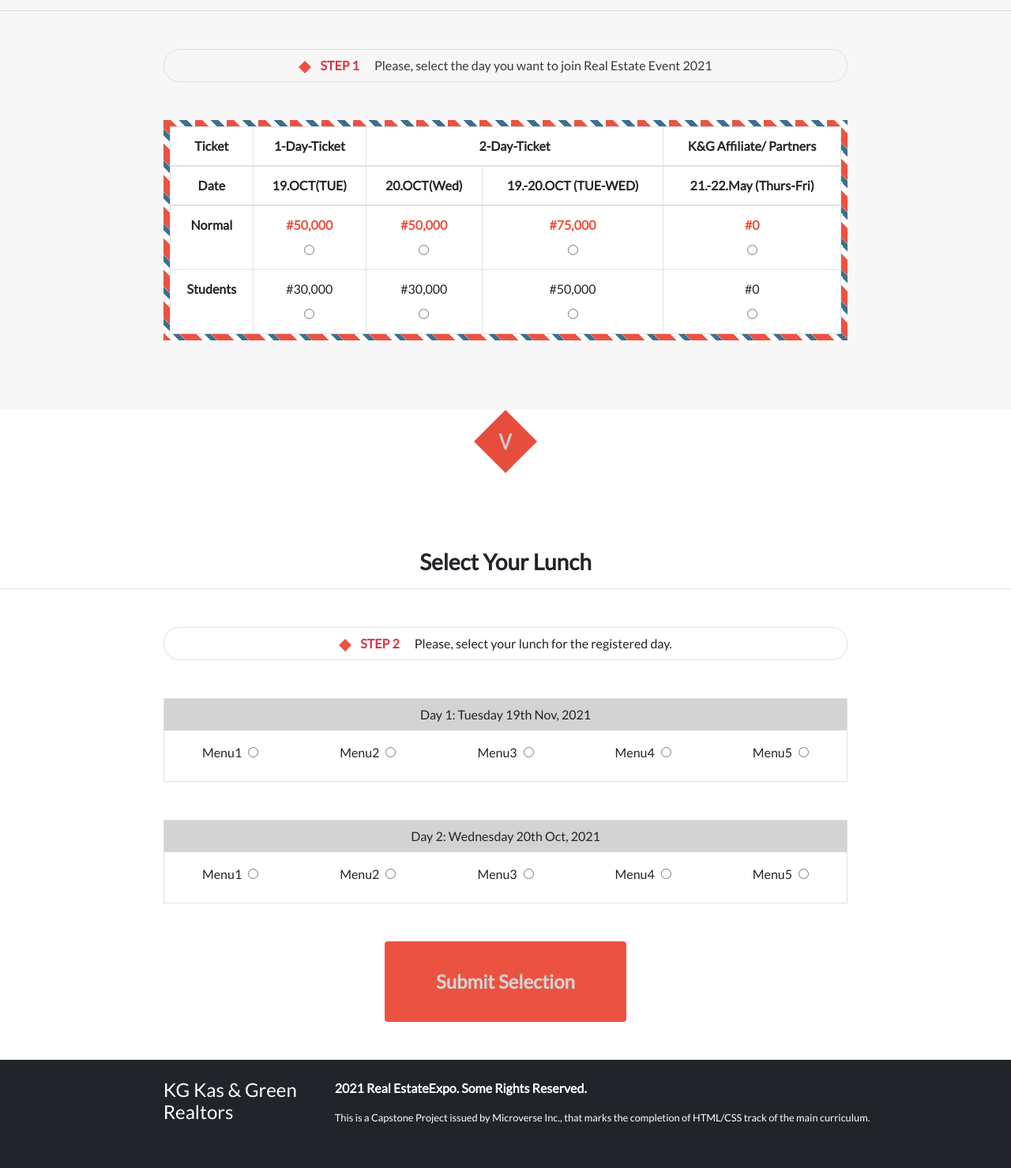
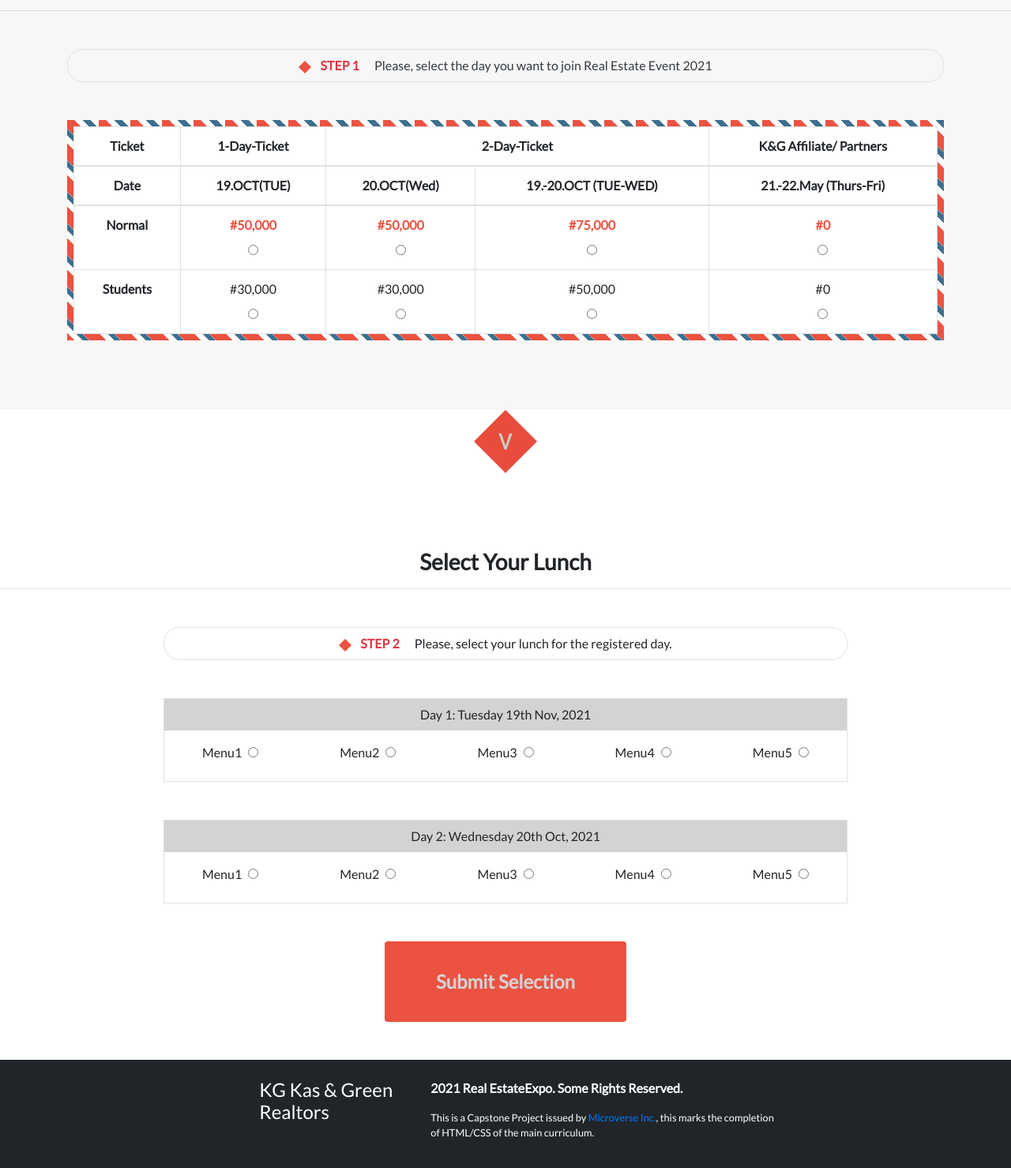
Before and after one commit to fortuneonyeka/capstone-project, a plain HTML site: page tickets.html in a window 1280 px wide. Shown: the part 215-1694 px from the top of the page at 79% size. Drawn offline with nearby package versions, Linux system fonts and the light colour scheme.

Commit message:
update tickets.html

```diff
--- a/tickets.html
+++ b/tickets.html
@@ -83,8 +83,8 @@
     <section class="main-ticket main-tick border-top py-5">
       <h1 class="pt-4 px-5 font-weight-bold">Select Tickets</h1>
       <hr class="under-line">
-      <div class="container tickets">
-        <div class="border py-2 mt-5 step">
+      <div class="container tickets w-100">
+        <div class="border w-100 py-2 mt-5 step">
           <span class="mr-3 text-danger font-weight-bold">
             <img src="img/icons8-rhombus-16.png" alt="Rhombus" class="rhombus-img mr-2">
             STEP 1
@@ -220,8 +220,7 @@
           <div class="footer-item text-white">
             <p class="font-weight-bold">2021 Real EstateExpo. Some Rights Reserved.</p>
             <div class="foot-item2">
-              <small class="d-block">This is a Capstone Project issued by <a class="text-white" href="https://www.microverse.org/" class="whole-under make-white">Microverse Inc.</a>, that marks the completion of HTML/CSS track of the main curriculum.</small>
-              <small class="d-block last-item d-sm-none">Appropriate credits are given to the author of the design, the publisher of the contents and platforms used. This can be found in <a href="https://github.com/Edungit/edunnaty_design_agency" class="whole-under">the github project page</a> of <a href="https://github.com/edungit" class="whole-under"> the developer</a></small>
+              <small class="d-block">This is a Capstone Project issued by <a class="text-primary" href="https://www.microverse.org/" class="">Microverse Inc.</a>, this marks the completion <br> of HTML/CSS  of the main curriculum.</small>
             </div>
           </div>
         </div>
```
